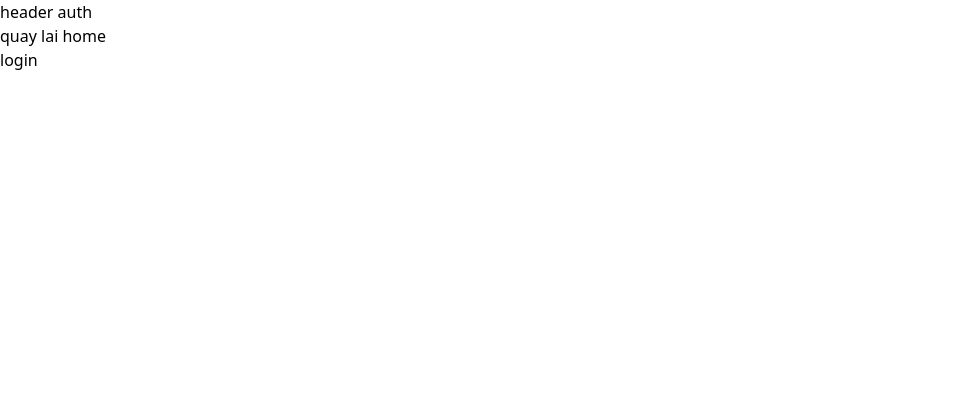
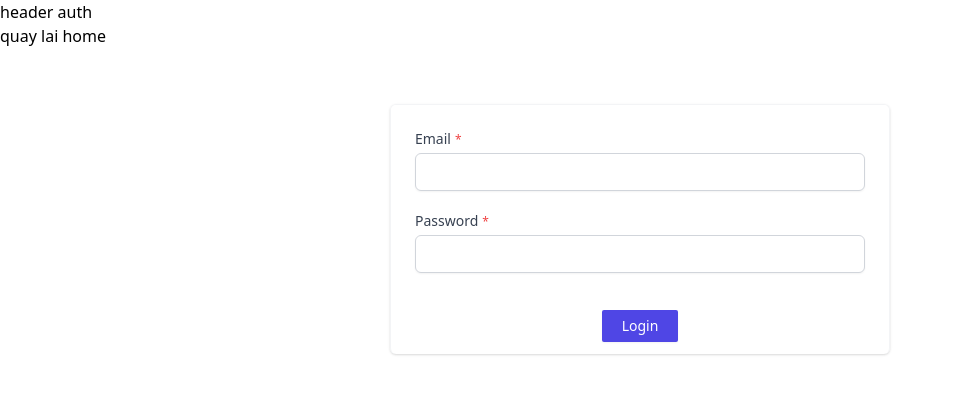
Before and after one commit to hungphung2811/react_redux, a React (Create React App) app: page /buyer/login in a window 1280 px wide. Shown: the top 394 px of the page, without its empty margins (0-953 px from the left). Built offline with nearby package versions, Linux system fonts and the light colour scheme.

Commit message:
register update

```diff
--- /dev/null
+++ b/src/actions/registerActions.jsx
@@ -0,0 +1,6 @@
+export const changeState = (obj) => {
+    return {
+        type: 'CHANGE_STATE',
+        payload: obj
+    }
+}
--- /dev/null
+++ b/src/components/common/molecules/Loading/index.jsx
@@ -0,0 +1,13 @@
+import React from 'react'
+
+function Loading() {
+    return (
+        <div className='fixed inset-0 bg-gray-500 bg-opacity-50 flex items-center justify-center'>
+            <div className='text-white font-body font-semibold text-2xl'>
+                Loading...
+            </div>
+        </div>
+    )
+}
+
+export default Loading
--- a/src/components/website/atoms/FormInput/index.jsx
+++ b/src/components/website/atoms/FormInput/index.jsx
@@ -4,8 +4,8 @@ function FormInput({ type, name, id, reg, error, ...props }) {
     return (
         <>
             <input
-                type={type} name={name} id={id} autoComplete="given-name"
-                className={`${error ? 'border-red-300' : 'border-gray-300'} mt-1 focus:ring-indigo-500 focus:border-indigo-500 block w-full shadow-sm sm:text-sm rounded-md`}
+                type={type} name={name} id={id}
+                className={`${error ? 'border-2 border-red-300' : 'border-gray-300'} mt-1 focus:ring-indigo-500 focus:border-indigo-500 block w-full shadow-sm sm:text-sm rounded-md`}
                 {...reg}
                 {...props}
             />
--- a/src/components/website/molecules/SectionInfo/index.jsx
+++ b/src/components/website/molecules/SectionInfo/index.jsx
@@ -10,7 +10,7 @@ function SectionInfo() {
                 color='text-white'
                 dark
                 twCustom={true}
-                classname='mb-8 font-semibold text-[15px]'
+                classname='mb-8 font-semibold text-[15px] hover:bg-yellow-700 transition-colors'
             >
                 New colection
             </Button>
--- a/src/components/website/pages/auth/Login/index.jsx
+++ b/src/components/website/pages/auth/Login/index.jsx
@@ -1,10 +1,128 @@
-import React from 'react'
+import AuthApi from 'api/authApi';
+import Loading from 'components/common/molecules/Loading';
+import Button from 'components/website/atoms/Button';
+import Text from 'components/website/atoms/Text';
+import FormGroup from 'components/website/molecules/FormGroup';
+import React, { useState } from 'react';
+import { useForm } from 'react-hook-form';
+import { Link } from 'react-router-dom';
+
 
 function Login() {
+    const { register, handleSubmit, formState: { errors } } = useForm();
+
+    const [errorsState, setErrorsState] = useState({
+        name: '',
+        email: '',
+        password: ''
+    })
+    const [success, setSuccess] = useState(false);
+    const [loading, setLoading] = useState(false);
+
+    const changeState = (key, value) => {
+        return {
+            ...errorsState,
+            name: '',
+            email: '',
+            password: '',
+            [key]: value
+        }
+    }
+    const onhandleSubmit = (data, e) => {
+        (async () => {
+            try {
+                const newUser = await AuthApi.signUp(data);
+                setErrorsState({
+                    ...errorsState,
+                    name: '',
+                    email: '',
+                    password: ''
+                })
+                setSuccess(true)
+                e.target.reset();
+            } catch (error) {
+                const { errorName, errorEmail, errorPassword } = error.response.data.error;
+                if (errorName) {
+                    setErrorsState(() => {
+                        return changeState('name', errorName);
+                    })
+                } else if (errorEmail) {
+                    setErrorsState(() => {
+                        return changeState('email', errorEmail);
+                    })
+                } else if (errorPassword) {
+                    return changeState('password', errorPassword);
+                }
+            }
+        })();
+    }
+
     return (
-        <div>
-            login
-        </div>
+        <>
+            <div className="mt-10 sm:mt-14 mx-auto w-[500px]">
+                <Text className={`${success ? 'block' : 'hidden'} px-2 py-1 mb-2 rounded-sm bg-green-400 bg-opacity-80 font-medium text-xs`}>
+                    ban dang dang ky thanh cong
+                            <span className='underline'>
+                        <Link to='/buyer/login'> dawng nhap</Link>
+                    </span>
+                </Text>
+                <form onSubmit={handleSubmit(onhandleSubmit)}>
+                    <div className="shadow overflow-hidden sm:rounded-md border-b-0 border border-gray-100">
+                        <div className="px-4 py-2 bg-white sm:p-6">
+                            <div>
+                                <FormGroup
+                                    type='email'
+                                    name='email'
+                                    id='email'
+                                    label='Email'
+                                    require={true}
+                                    error={errorsState.email}
+                                    reg={{ ...register('email') }}
+                                />
+                                <Text
+                                    variant='span'
+                                    className='mt-2 text-red-500 text-xs font-body font-medium'
+                                >
+                                    {errorsState.email}
+                                </Text>
+                            </div>
+                            <div className='mt-5'>
+                                <FormGroup
+                                    type='password'
+                                    name='password'
+                                    id='password'
+                                    label='Password'
+                                    require={true}
+                                    error={errorsState.password}
+                                    reg={{ ...register('password') }}
+                                />
+                                <Text
+                                    variant='span'
+                                    className='mt-2 text-red-500 text-xs font-body font-medium'
+                                >
+                                    {errorsState.password}
+                                </Text>
+                            </div>
+                        </div>
+                        <div className="px-4 py-3 text-center sm:px-6">
+                            <Button
+                                variant='btn-tag'
+                                size='medium'
+                                color='text-white'
+                                bg='bg-indigo-600'
+                                twCustom={true}
+                                classname='shadow-sm text-sm font-medium rounded-sm hover:bg-yellow-700 transition-colors'
+                            >
+                                Login
+                                </Button>
+                        </div>
+                    </div>
+                </form>
+            </div>
+            <div className='hidden'>
+                <Loading />
+            </div>
+        </>
     )
 }
 
--- a/src/components/website/pages/auth/Register/index.jsx
+++ b/src/components/website/pages/auth/Register/index.jsx
@@ -1,26 +1,35 @@
 import AuthApi from 'api/authApi';
+import Loading from 'components/common/molecules/Loading';
 import Button from 'components/website/atoms/Button';
-import FormInput from 'components/website/atoms/FormInput';
 import Text from 'components/website/atoms/Text';
 import FormGroup from 'components/website/molecules/FormGroup';
-import React, { useState } from 'react'
+import React, { useState } from 'react';
+import { useForm } from 'react-hook-form';
+import { Link } from 'react-router-dom';
 
-import { useForm } from 'react-hook-form';
-import { Link, useHistory } from 'react-router-dom';
 
 function Register() {
     const { register, handleSubmit, formState: { errors } } = useForm();
-    const history = useHistory();
+
     const [errorsState, setErrorsState] = useState({
         name: '',
         email: '',
         password: ''
     })
     const [success, setSuccess] = useState(false);
+    const [pending, setPending] = useState(false);
 
+    const changeState = (key, value) => {
+        return {
+            ...errorsState,
+            name: '',
+            email: '',
+            password: '',
+            [key]: value
+        }
+    }
     const onhandleSubmit = (data, e) => {
-        console.log(data);
-        // return;
+        setPending(true);
         (async () => {
             try {
                 const newUser = await AuthApi.signUp(data);
@@ -30,49 +39,38 @@ function Register() {
                     email: '',
                     password: ''
                 })
+                setPending(false);
                 setSuccess(true)
                 e.target.reset();
             } catch (error) {
+                setPending(false);
                 const { errorName, errorEmail, errorPassword } = error.response.data.error;
                 if (errorName) {
-                    setErrorsState({
-                        ...errorsState,
-                        name: errorName,
-                        email: '',
-                        password: ''
+                    setErrorsState(() => {
+                        return changeState('name', errorName);
                     })
                 } else if (errorEmail) {
-                    setErrorsState({
-                        ...errorsState,
-                        email: errorEmail,
-                        name: '',
-                        password: ''
+                    setErrorsState(() => {
+                        return changeState('email', errorEmail);
                     })
                 } else if (errorPassword) {
-                    setErrorsState({
-                        ...errorsState,
-                        password: errorPassword,
-                        name: '',
-                        email: ''
-                    })
+                    return changeState('password', errorPassword);
                 }
             }
         })();
     }
 
-
     return (
-        <div className="mt-10 sm:mt-0 shadow-sm">
-            <div className="mx-auto px-10 w-2/3">
-                <div className="mt-5 md:mt-0">
-                    <div className={`${success ? 'block' : 'hidden'} px-2 py-1 mb-2 rounded-sm bg-green-400 bg-opacity-80 font-medium text-xs`}>
+        <>
+            <div className="mt-10 sm:mt-14 mx-auto w-[600px]">
+                <Text className={`${success ? 'block' : 'hidden'} px-2 py-1 mb-2 rounded-sm bg-green-400 bg-opacity-80 font-medium text-xs`}>
                     ban dang dang ky thanh cong
                             <span className='underline'>
                         <Link to='/buyer/login'> dawng nhap</Link>
                     </span>
-                    </div>
+                </Text>
                 <form onSubmit={handleSubmit(onhandleSubmit)}>
-                        <div className="shadow overflow-hidden sm:rounded-md">
+                    <div className="shadow overflow-hidden sm:rounded-md border-b-0 border border-gray-100">
                         <div className="px-4 py-5 bg-white sm:p-6">
                             <div>
                                 <FormGroup
@@ -133,7 +131,7 @@ function Register() {
                                 color='text-white'
                                 bg='bg-indigo-600'
                                 twCustom={true}
-                                    classname='shadow-sm text-sm font-medium rounded-sm transition-colors'
+                                classname='shadow-sm text-sm font-medium rounded-sm hover:bg-yellow-700 transition-colors'
                             >
                                 Register
                                 </Button>
@@ -141,9 +139,10 @@ function Register() {
                     </div>
                 </form>
             </div>
+            <div className={`${pending ? 'block' : 'hidden'}`}>
+                <Loading />
             </div>
-        </div>
-
+        </>
     )
 }
 
--- a/src/index.css
+++ b/src/index.css
@@ -709,6 +709,15 @@ select{
 .absolute{
 	position: absolute;
 }
+.fixed{
+	position: fixed;
+}
+.inset-0{
+	top: 0px;
+	right: 0px;
+	bottom: 0px;
+	left: 0px;
+}
 .top-6{
 	top: 1.5rem;
 }
@@ -767,6 +776,27 @@ select{
 .w-2\/3{
 	width: 66.666667%;
 }
+.w-1\/2{
+	width: 50%;
+}
+.w-32{
+	width: 8rem;
+}
+.w-96{
+	width: 24rem;
+}
+.w-\[150px\]{
+	width: 150px;
+}
+.w-\[400px\]{
+	width: 400px;
+}
+.w-\[600px\]{
+	width: 600px;
+}
+.w-\[500px\]{
+	width: 500px;
+}
 @keyframes wiggle{
 
 	0%{
@@ -807,6 +837,15 @@ select{
 .rounded-sm{
 	border-radius: 0.125rem;
 }
+.border{
+	border-width: 1px;
+}
+.border-2{
+	border-width: 2px;
+}
+.border-b-0{
+	border-bottom-width: 0px;
+}
 .border-red-300{
 	--tw-border-opacity: 1;
 	border-color: rgba(252, 165, 165, var(--tw-border-opacity));
@@ -814,6 +853,10 @@ select{
 .border-gray-300{
 	--tw-border-opacity: 1;
 	border-color: rgba(209, 213, 219, var(--tw-border-opacity));
+}
+.border-gray-100{
+	--tw-border-opacity: 1;
+	border-color: rgba(243, 244, 246, var(--tw-border-opacity));
 }
 .bg-blue-500{
 	--tw-bg-opacity: 1;
@@ -857,6 +900,9 @@ select{
 }
 .bg-opacity-80{
 	--tw-bg-opacity: 0.8;
+}
+.bg-opacity-50{
+	--tw-bg-opacity: 0.5;
 }
 .px-16{
 	padding-left: 4rem;
@@ -963,6 +1009,10 @@ select{
 	font-size: 1.25rem;
 	line-height: 1.75rem;
 }
+.text-2xl{
+	font-size: 1.5rem;
+	line-height: 2rem;
+}
 .font-medium{
 	font-weight: 500;
 }
@@ -1045,9 +1095,24 @@ select{
 	opacity: 1;
 }
 
+.hover\:bg-yellow-500:hover{
+	--tw-bg-opacity: 1;
+	background-color: rgba(245, 158, 11, var(--tw-bg-opacity));
+}
+
+.hover\:bg-yellow-700:hover{
+	--tw-bg-opacity: 1;
+	background-color: rgba(180, 83, 9, var(--tw-bg-opacity));
+}
+
 .hover\:text-yellow-500:hover{
 	--tw-text-opacity: 1;
 	color: rgba(245, 158, 11, var(--tw-text-opacity));
+}
+
+.hover\:text-yellow-700:hover{
+	--tw-text-opacity: 1;
+	color: rgba(180, 83, 9, var(--tw-text-opacity));
 }
 
 .focus\:border-indigo-500:focus{
@@ -1069,6 +1134,14 @@ select{
 
 	.sm\:mt-0{
 		margin-top: 0px;
+	}
+
+	.sm\:mt-20{
+		margin-top: 5rem;
+	}
+
+	.sm\:mt-14{
+		margin-top: 3.5rem;
 	}
 
 	.sm\:rounded-md{
```
Also changed, not shown: src/reducers/registerAction.jsx (added). Lines whose indentation alone changed are shown as unchanged.
